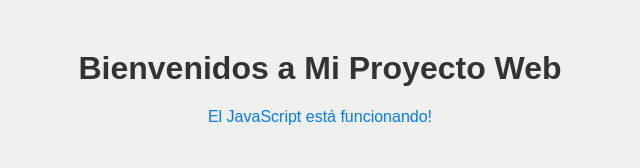
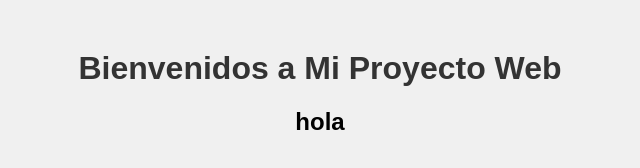
Before and after one commit to juanunez92/Prueba, a plain HTML site: page index.html in a window 1280 px wide. Shown: the whole page, without its empty margins (320-960 px from the left). Drawn offline with Linux system fonts and the light colour scheme.

Commit message:
segunda subido

```diff
--- a/index.html
+++ b/index.html
@@ -8,7 +8,7 @@
 </head>
 <body>
     <h1>Bienvenidos a Mi Proyecto Web</h1>
-    <p id="mensaje">Este es un sitio web básico.</p>
     <script src="script.js"></script>
+    <h2>hola</h2>
 </body>
 </html>
```
